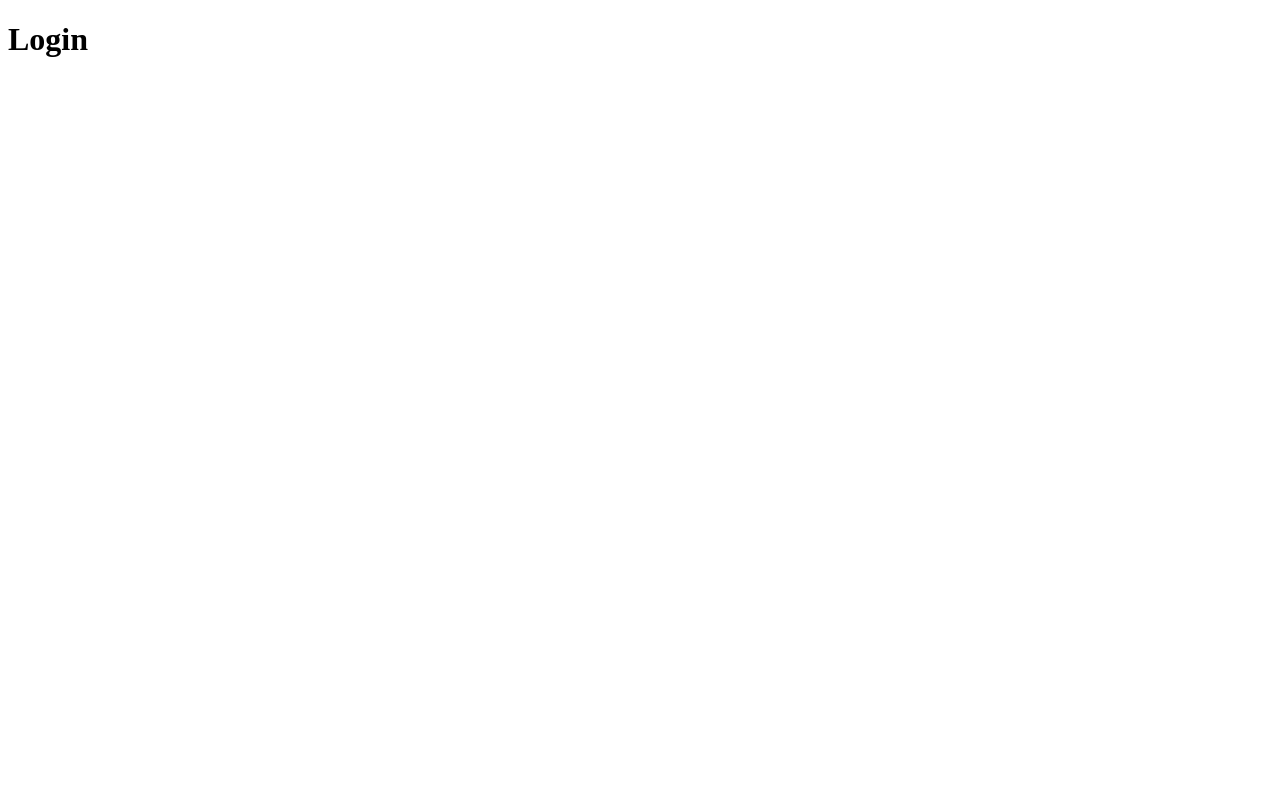
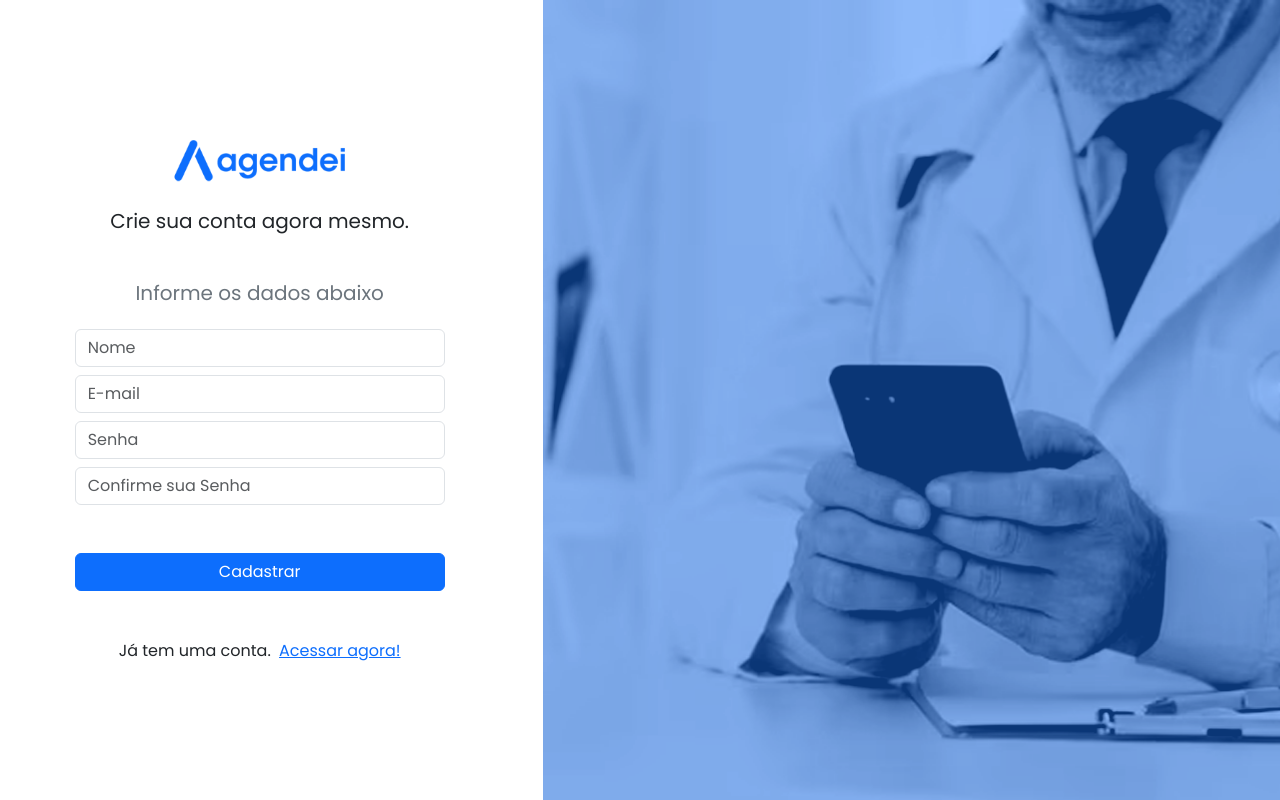
Before and after one commit to CesarAzambuja/agendei-web, a React (Vite) app: page / in a window 1280 px wide. Built offline with nearby package versions, Linux system fonts and the light colour scheme.

Commit message:
create pages login, register and css Global

```diff
--- a/index.html
+++ b/index.html
@@ -4,10 +4,13 @@
     <meta charset="UTF-8" />
     <link rel="icon" href="/agendei.ico" />
     <meta name="viewport" content="width=device-width, initial-scale=1.0" />
+    <link href="https://cdn.jsdelivr.net/npm/bootstrap@5.3.3/dist/css/bootstrap.min.css" rel="stylesheet" integrity="sha384-QWTKZyjpPEjISv5WaRU9OFeRpok6YctnYmDr5pNlyT2bRjXh0JMhjY6hW+ALEwIH" crossorigin="anonymous">
     <title>Painel - Agendei</title>
   </head>
   <body>
     <div id="root"></div>
     <script type="module" src="/src/main.jsx"></script>
+    <script src="https://cdn.jsdelivr.net/npm/bootstrap@5.3.3/dist/js/bootstrap.bundle.min.js" integrity="sha384-YvpcrYf0tY3lHB60NNkmXc5s9fDVZLESaAA55NDzOxhy9GkcIdslK1eN7N6jIeHz" crossorigin="anonymous"></script>
   </body>
+
 </html>
--- a/package.json
+++ b/package.json
@@ -12,7 +12,8 @@
   "dependencies": {
     "agendei-web": "file:",
     "react": "^18.3.1",
-    "react-dom": "^18.3.1"
+    "react-dom": "^18.3.1",
+    "react-router-dom": "^6.27.0"
   },
   "devDependencies": {
     "@eslint/js": "^9.13.0",
--- a/src/main.jsx
+++ b/src/main.jsx
@@ -1,7 +1,9 @@
 import { createRoot } from 'react-dom/client'
-import Login from './pages/login/login'
+// import Login from './pages/login/login'
+import './styles/global.css'
+import Register from './pages/register/register'
 
 
 createRoot(document.getElementById('root')).render(
-    <Login/>
+    <Register/>
 )
--- a/src/pages/login/login.jsx
+++ b/src/pages/login/login.jsx
@@ -1,9 +1,39 @@
-// import {styles} from "./login.styles.css"
+import "./login.styles.css"
+import logo from '../../assets/logo.png'
+import fundo from '../../assets/fundo.png'
 
 function Login (){
-    return <>
-    <h1>Login</h1>
-    </>
+    return <div className="row">
+        <div className="col-sm-5 d-flex justify-content-center align-items-center text-center">
+            <form className="form-signin">
+                <img src={logo} alt="" srcSet="Logo Agendei" className="logo mb-4" />
+                <h5 className="mb-5">Gerencia seus agendamentos de forma descomplicada.</h5>
+                <h5 className="mb-4 text-secondary">Acesse sua conta</h5>
+
+                <div className="mt-4">
+                    <input type="email" placeholder="E-mail"
+                    className="form-control"/>
+                </div>
+                <div className="mt-2">
+                    <input type="password" placeholder="Senha"
+                    className="form-control"/>
+                </div>
+
+                <div className="mt-5 mb-5">
+                    <button className="btn btn-primary w-100">Login</button>
+                </div>
+                <div>
+                    <span className="me-1">Não tem uma conta. </span>
+                    <a  href="#">Criar agora! </a>
+                </div>
+            </form>
+
+        </div>
+
+        <div className="col-sm-7">
+            <img src={fundo} alt="Imagem de medico verificando seus agendamentos no smartphone" className="background-login" />
+        </div>
+    </div>
 }
 
 export default Login
--- a/src/pages/login/login.styles.css
+++ b/src/pages/login/login.styles.css
@@ -0,0 +1,15 @@
+.form-signin{
+    width: 400px;
+    padding: 15px;
+}
+
+.background-login{
+    object-fit: cover;
+    width: 100%;
+    height: 100vh;
+    object-position: left;
+}
+
+.logo{
+    width: 180px;
+}
--- a/src/pages/register/register.jsx
+++ b/src/pages/register/register.jsx
@@ -1,9 +1,48 @@
-// import {styles} from "./login.styles.css"
+import "./register.styles.css"
+import logo from '../../assets/logo.png'
+import fundo from '../../assets/fundo.png'
 
 function Register (){
-    return <>
-    <h1>Register</h1>
-    </>
+    return <div className="row">
+    <div className="col-sm-5 d-flex justify-content-center align-items-center text-center">
+        <form className="form-register">
+            <img src={logo} alt="" srcSet="Logo Agendei" className="logo mb-4" />
+            <h5 className="mb-5">Crie sua conta agora mesmo.</h5>
+            <h5 className="mb-4 text-secondary">Informe os dados abaixo</h5>
+
+            <div className="mt-4">
+                <input type="text" placeholder="Nome"
+                className="form-control"/>
+            </div>
+            <div className="mt-2">
+                <input type="email" placeholder="E-mail"
+                className="form-control"/>
+            </div>
+            <div className="mt-2">
+                <input type="password" placeholder="Senha"
+                className="form-control"/>
+            </div>
+
+            <div className="mt-2">
+                <input type="password" placeholder="Confirme sua Senha"
+                className="form-control"/>
+            </div>
+
+            <div className="mt-5 mb-5">
+                <button className="btn btn-primary w-100">Cadastrar</button>
+            </div>
+            <div>
+                <span className="me-1">Já tem uma conta. </span>
+                <a  href="#">Acessar agora! </a>
+            </div>
+        </form>
+
+    </div>
+
+    <div className="col-sm-7">
+        <img src={fundo} alt="Imagem de medico verificando seus agendamentos no smartphone" className="background-login" />
+    </div>
+</div>
 }
 
 export default Register
--- a/src/pages/register/register.styles.css
+++ b/src/pages/register/register.styles.css
@@ -0,0 +1,15 @@
+.form-register{
+    width: 400px;
+    padding: 15px;
+}
+
+.background-login{
+    object-fit: cover;
+    width: 100%;
+    height: 100vh;
+    object-position: left;
+}
+
+.logo{
+    width: 180px;
+}
--- /dev/null
+++ b/src/styles/global.css
@@ -0,0 +1,6 @@
+@import url('https://fonts.googleapis.com/css2?family=Poppins:ital,wght@0,400;0,700;1,400&display=swap');
+
+html, body {
+    font-family: "Poppins", sans-serif;
+    overflow-x: hidden;
+}
```
Also changed, not shown: 1 other file (tests, documents, lock files or other folders).
